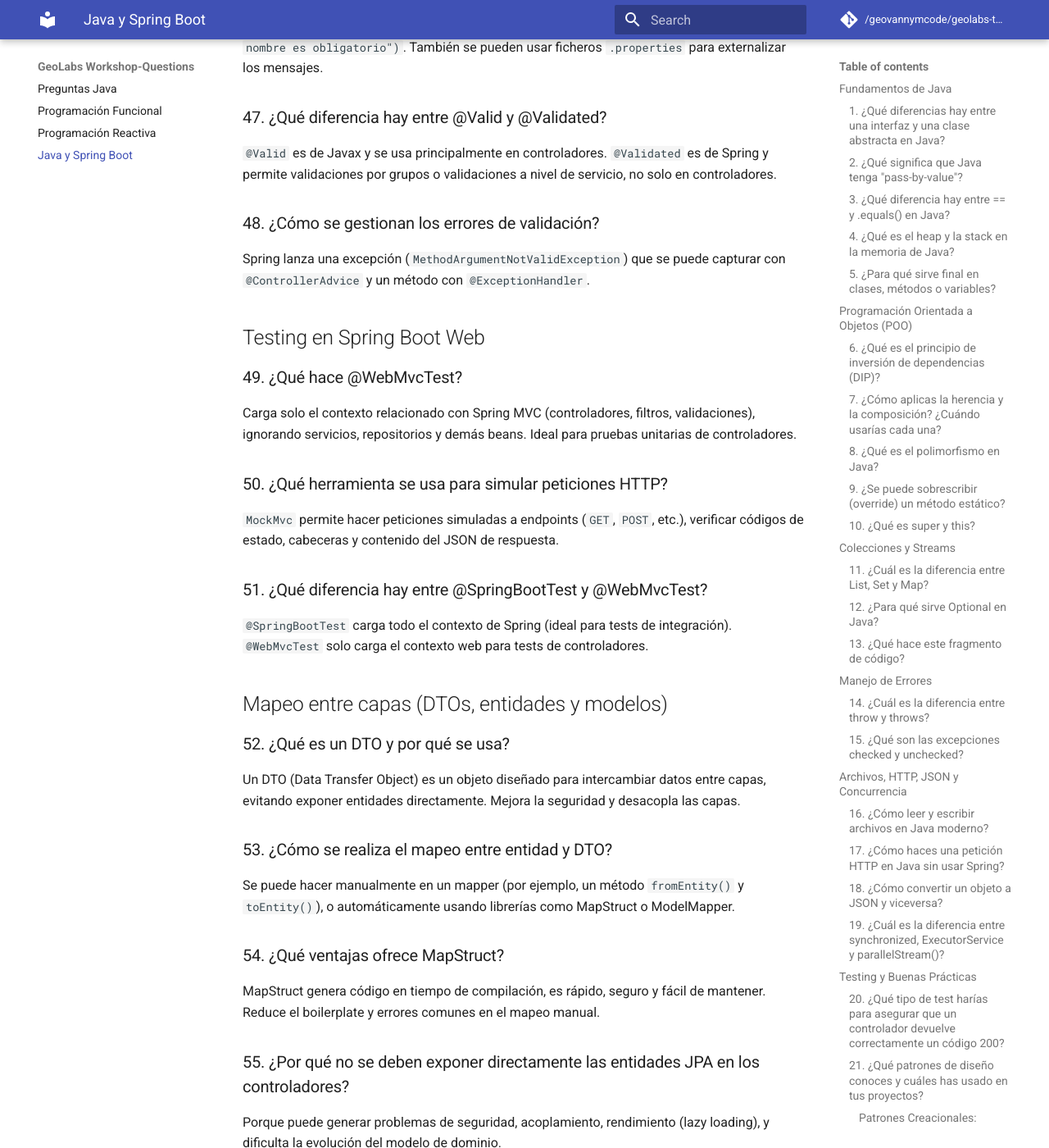
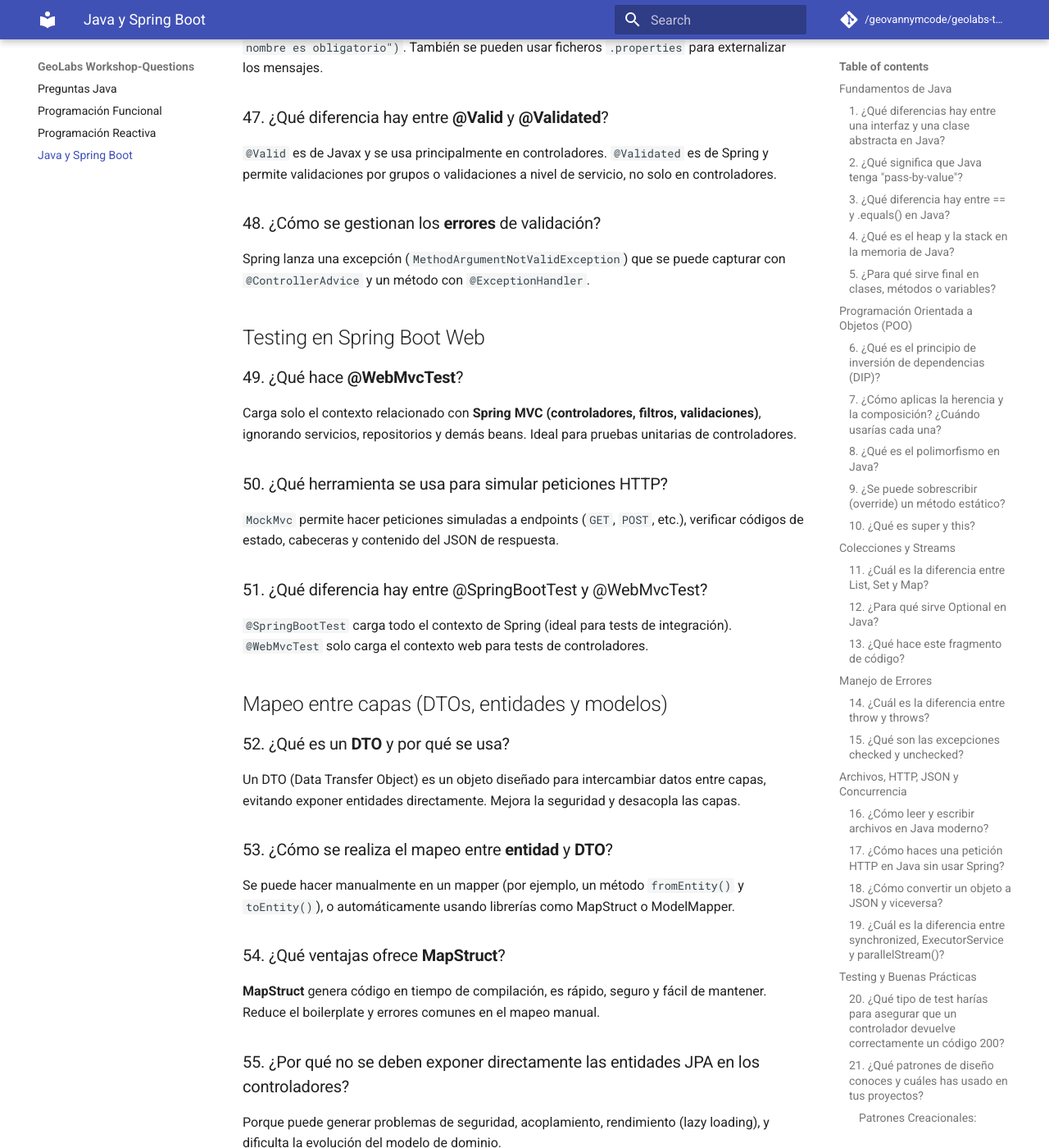
Before and after one commit to geovannymcode/geolabs-test.github.io, an MkDocs documentation site: the page built from docs/spring.md, in a window 1280 px wide and 1400 px high, scrolled down 15739 px. Shown: the whole window at 82% size. Built offline with MkDocs 1.6.1 and Material for MkDocs 9.7.7, drawn with Linux system fonts in a browser that asks for light colours; comment, search, counter and statistics services are not loaded; some of the changed text lies outside the part shown.

Commit message:
Commit retroactivo

```diff
--- a/docs/spring.md
+++ b/docs/spring.md
@@ -623,23 +623,23 @@ Usando objetos `ResponseEntity<T>` que permiten controlar el cuerpo de la respue
 
 Usando `@Valid` o `@Validated` en el parámetro del método del controlador. Spring valida automáticamente los atributos anotados con `@NotNull`, `@Size`, `@Email`, etc., y lanza una excepción si no se cumplen.
 
-### 46. ¿Cómo se personaliza el mensaje de error de una validación?
+### 46. ¿Cómo se personaliza el **mensaje de error de una validación**?
 
 Se puede usar el atributo message en la anotación, por ejemplo: `@NotNull(message = "El nombre es obligatorio")`. También se pueden usar ficheros `.properties` para externalizar los mensajes.
 
-### 47. ¿Qué diferencia hay entre @Valid y @Validated?
+### 47. ¿Qué diferencia hay entre **@Valid** y **@Validated**?
 
 `@Valid` es de Javax y se usa principalmente en controladores. `@Validated` es de Spring y permite validaciones por grupos o validaciones a nivel de servicio, no solo en controladores.
 
-### 48. ¿Cómo se gestionan los errores de validación?
+### 48. ¿Cómo se gestionan los **errores** de validación?
 
 Spring lanza una excepción (`MethodArgumentNotValidException`) que se puede capturar con `@ControllerAdvice` y un método con `@ExceptionHandler`.
 
 ## Testing en Spring Boot Web
 
-### 49. ¿Qué hace @WebMvcTest?
+### 49. ¿Qué hace **@WebMvcTest**?
 
-Carga solo el contexto relacionado con Spring MVC (controladores, filtros, validaciones), ignorando servicios, repositorios y demás beans. Ideal para pruebas unitarias de controladores.
+Carga solo el contexto relacionado con **Spring MVC (controladores, filtros, validaciones)**, ignorando servicios, repositorios y demás beans. Ideal para pruebas unitarias de controladores.
 
 ### 50. ¿Qué herramienta se usa para simular peticiones HTTP?
 
@@ -651,17 +651,17 @@ Carga solo el contexto relacionado con Spring MVC (controladores, filtros, valid
 
 ## Mapeo entre capas (DTOs, entidades y modelos)
 
-### 52. ¿Qué es un DTO y por qué se usa?
+### 52. ¿Qué es un **DTO** y por qué se usa?
 
 Un DTO (Data Transfer Object) es un objeto diseñado para intercambiar datos entre capas, evitando exponer entidades directamente. Mejora la seguridad y desacopla las capas.
 
-### 53. ¿Cómo se realiza el mapeo entre entidad y DTO?
+### 53. ¿Cómo se realiza el mapeo entre **entidad** y **DTO**?
 
 Se puede hacer manualmente en un mapper (por ejemplo, un método `fromEntity()` y `toEntity()`), o automáticamente usando librerías como MapStruct o ModelMapper.
 
-### 54. ¿Qué ventajas ofrece MapStruct?
+### 54. ¿Qué ventajas ofrece **MapStruct**?
 
-MapStruct genera código en tiempo de compilación, es rápido, seguro y fácil de mantener. Reduce el boilerplate y errores comunes en el mapeo manual.
+**MapStruct** genera código en tiempo de compilación, es rápido, seguro y fácil de mantener. Reduce el boilerplate y errores comunes en el mapeo manual.
 
 ### 55. ¿Por qué no se deben exponer directamente las entidades JPA en los controladores?
 
```
